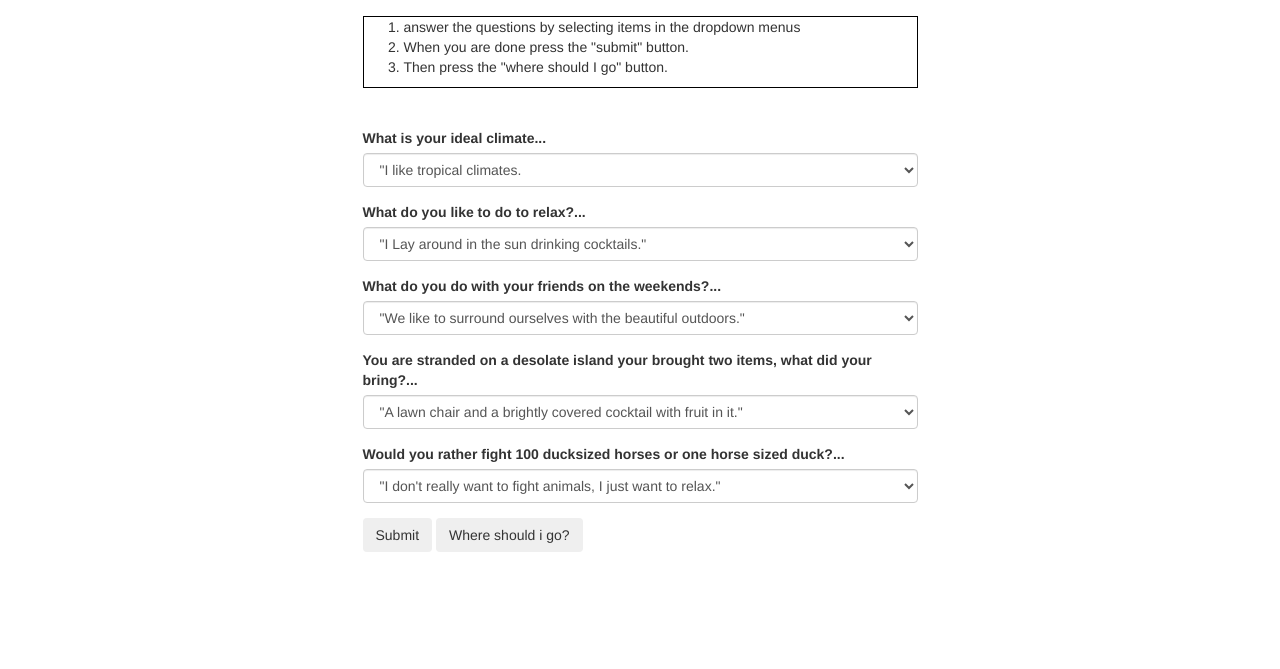
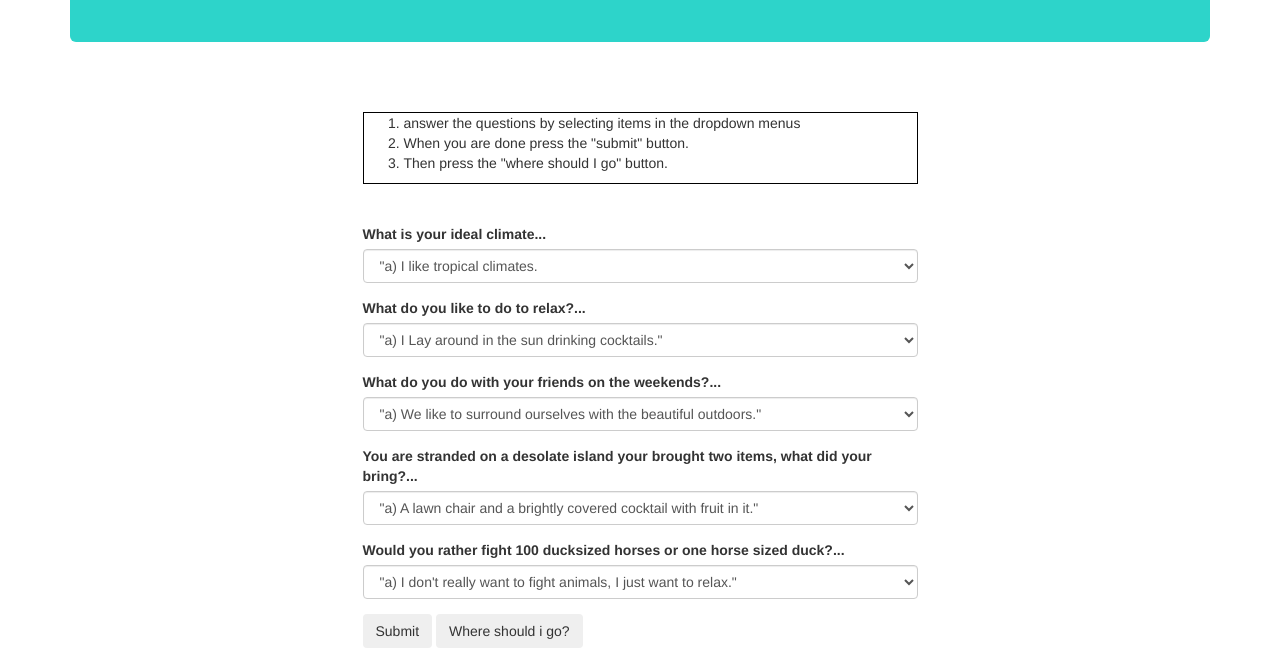
Before and after one commit to Marbulous28/vacation-options, a plain HTML site: page index.html in a window 1280 px wide. Shown: the part 206-875 px from the top of the page. Before the commit the page ends 800 px from the top, so only its background shows below. Drawn offline with Linux system fonts and the light colour scheme.

```diff
--- a/css/my.css
+++ b/css/my.css
@@ -23,8 +23,9 @@
   border: 1px solid black;
 }
 
-h2 {
+h4 {
   text-align: center;
+  font-family: sans-serif;
 }
 
 img {
--- a/index.html
+++ b/index.html
@@ -10,7 +10,8 @@
       <div class="container">
 
         <div class="jumbotron header">
-          <h3>Where should i go on vacation?</h3>
+          <h1>Get me outta here!</h1>
+          <h2>Where should you go on vacation?</h2>
         </div>
 
         <br>
@@ -36,10 +37,10 @@
               <div class="form-group">
                 <label for="question1">What is your ideal climate...</label>
                 <select class="form-control" id="question1">
-                  <option value="1">"I like tropical climates.</option>
-                  <option value="2">"Doesn't matter. I can party in any climate."</option>
-                  <option value="3">"My ideal climate is one of high class!"</option>
-                  <option value="4">"I like the climate where I live."</option>
+                  <option value="1">"a) I like tropical climates.</option>
+                  <option value="2">"b) Doesn't matter. I can party in any climate."</option>
+                  <option value="3">"c) My ideal climate is one of high class!"</option>
+                  <option value="4">"d) I like the climate where I live."</option>
                 </select>
               </div>
 
@@ -47,10 +48,10 @@
               <div class="form-group">
                 <label for="question2">What do you like to do to relax?...</label>
                 <select class="form-control" id="question2">
-                  <option value="1">"I Lay around in the sun drinking cocktails."</option>
-                  <option value="2">"I Gamble, see the spectacle, and party all night."</option>
-                  <option value="3">"I learn about culture, and history of the highest quality."</option>
-                  <option value="4">"I like chilling at home with a book."</option>
+                  <option value="1">"a) I Lay around in the sun drinking cocktails."</option>
+                  <option value="2">"b) I Gamble, see the spectacle, and party all night."</option>
+                  <option value="3">"c) I learn about culture, and history of the highest quality."</option>
+                  <option value="4">"d) I like chilling at home with a book."</option>
                 </select>
               </div>
 
@@ -58,10 +59,10 @@
               <div class="form-group">
                 <label for="question1">What do you do with your friends on the weekends?...</label>
                 <select class="form-control" id="question3">
-                  <option value="1">"We like to surround ourselves with the beautiful outdoors."</option>
-                  <option value="2">"We love to party it up."</option>
-                  <option value="3">"We surround ourselves with other high cultured individuals. we love art and history museums."</option>
-                  <option value="4">"We like to hang out and watch movies or play video games."</option>
+                  <option value="1">"a) We like to surround ourselves with the beautiful outdoors."</option>
+                  <option value="2">"b) We love to party it up."</option>
+                  <option value="3">"c) We surround ourselves with other high cultured individuals. we love art and history museums."</option>
+                  <option value="4">"d) We like to hang out and watch movies or play video games."</option>
                 </select>
               </div>
 
@@ -69,10 +70,10 @@
               <div class="form-group">
                 <label for="question1">You are stranded on a desolate island your brought two items, what did your bring?...</label>
                 <select class="form-control" id="question4">
-                  <option value="1">"A lawn chair and a brightly covered cocktail with fruit in it."</option>
-                  <option value="2">"A handle of vodka and a set of unecessarily loud speakers."</option>
-                  <option value="3">"A piece of exceptional 17th century art and a bottle of wine(of the highest quality of course)."</option>
-                  <option value="4">"A beer and my gameboy."</option>
+                  <option value="1">"a) A lawn chair and a brightly covered cocktail with fruit in it."</option>
+                  <option value="2">"b) A handle of vodka and a set of unecessarily loud speakers."</option>
+                  <option value="3">"c) A piece of exceptional 17th century art and a bottle of wine(of the highest quality of course)."</option>
+                  <option value="4">"d) A beer and my gameboy."</option>
                 </select>
               </div>
 
@@ -80,10 +81,10 @@
               <div class="form-group">
                 <label for="question1">Would you rather fight 100 ducksized horses or one horse sized duck?...</label>
                 <select class="form-control" id="question5">
-                  <option value="1">"I don't really want to fight animals, I just want to relax."</option>
-                  <option value="2">"I DON"T KNOW BRUH! WOOOH!!! JEREMY IS GONNA DO ANOTHER KEGSTAND!".</option>
-                  <option value="3">"What an absurd question! You are an uncivilized pig, you are clearly not fit for my abode!"</option>
-                  <option value="4">"I've given this alot of thought, I think I would run either way."</option>
+                  <option value="1">"a) I don't really want to fight animals, I just want to relax."</option>
+                  <option value="2">"b) I DON"T KNOW BRUH! WOOOH!!! JEREMY IS GONNA DO ANOTHER KEGSTAND!".</option>
+                  <option value="3">"c) What an absurd question! You are an uncivilized pig, you are clearly not fit for my abode!"</option>
+                  <option value="4">"d) I've given this alot of thought, I think I would run either way."</option>
                 </select>
               </div>
 
@@ -98,19 +99,23 @@
         <div class="row">
           <div class="col-md-push-3 col-md-6">
             <div class=bahamasImg>
-              <h2>You should go get some sun in the gorgeous bahamas!</h2>
+              <h4>You chose answers that suggest you enjoy relaxing and the outdoors.
+                You should go get some sun in the gorgeous Bahamas!</h4>
               <img src="img/bahamas.jpg" alt="The bahamas"/>
             </div>
             <div class="vegasImg">
-              <h2>You should party it up in vegas!</h2>
+              <h4>You chose answers that suggest you enjoy the party scene.
+                You should party it up in Vegas!</h4>
               <img id="vegas" src="img/vegas.jpg" alt="Vegas!"/>
             </div>
             <div class="athensImg">
-              <h2>You should go expierence the high culture of athens</h2>
+              <h4>You chose answers that suggest you enjoy snobbery and high culture.
+                You should expierence Athens</h4>
               <img id="athens" src="img/athens.jpg" alt="Athens!"/>
             </div>
             <div class="homeImg">
-              <h2>You should stay home and relax!</h2>
+              <h4>You chose answers suggesting that you enjoy a relaxing weekend on your couch.
+                You should stay home and relax!</h4>
               <img id="home" src="img/home.jpg" alt="Your couch." />
             </div>
           </div>
--- a/js/my.js
+++ b/js/my.js
@@ -84,6 +84,8 @@ $(document).ready(function(){
         $(".homeImg").show();
       });
 
+    } else {
+      alert("It seems like you have some conflicting feelings about where to go. Refresh the page and try again. This time try to be more consistent.")
     }
   });
 });
```
